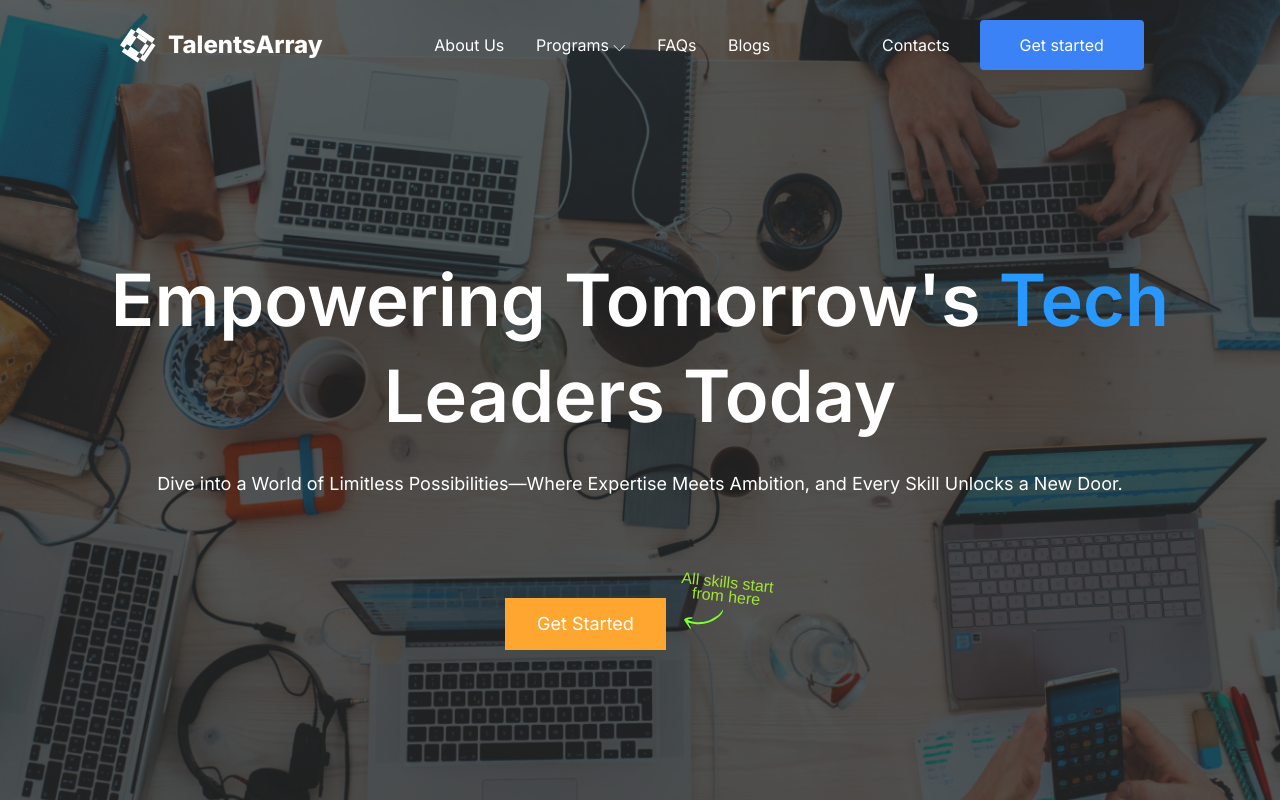
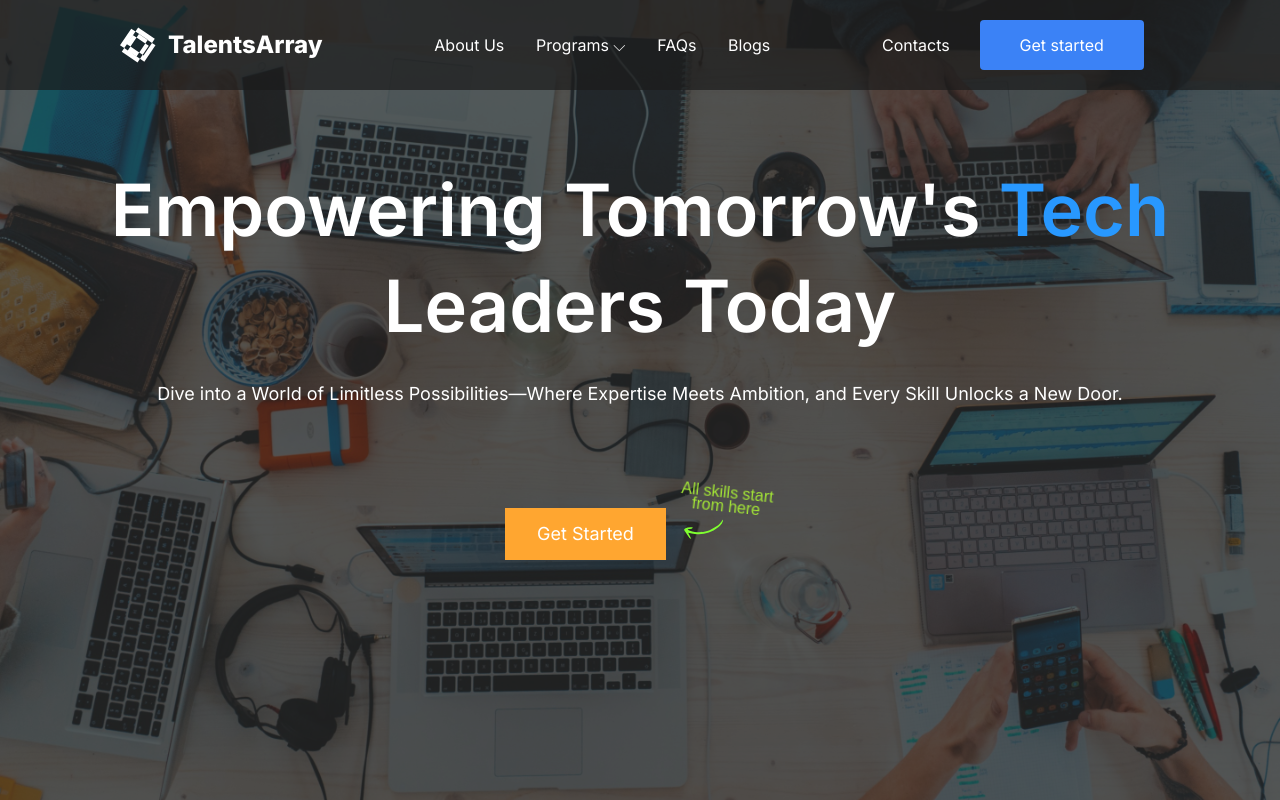
Before and after one commit to The-BigEazi-Concept/TalentBlocks-NextJs, a Next.js app: page / in a window 1280 px wide. Shown: the top 800 px of the page. Built offline with nearby package versions, Linux system fonts and the light colour scheme; a web font is replaced by a local one.

Commit message:
fixed hero and navbar bg, margin and postion

```diff
--- a/src/app/components/Hero.tsx
+++ b/src/app/components/Hero.tsx
@@ -5,7 +5,7 @@ const Hero = () => {
     <header className="bg-[url('/img/hero.jpg')] bg-center bg-no-repeat bg-cover ">
       <div className="pb-[252px] bg-black bg-opacity-70 flex-col justify-start gap-[162px]">
         <Navbar />
-        <div className="mx-[110px] flex-col justify-center text-white">
+        <div className="mx-[110px] pt-[162px] flex-col justify-center text-white">
           <h1 className="text-center text-8xl font-[600] ">
             Empowering Tomorrow's <span className="text-primary">Tech</span>{" "}
             Leaders Today
--- a/src/app/components/Navbar.tsx
+++ b/src/app/components/Navbar.tsx
@@ -42,7 +42,7 @@ const menuItems: MenuItem[] = [
 
 const Navbar = () => {
   return (
-    <nav className="static flex items-center justify-between h-[90px] mb-[162px] px-[120px] py-[40px] text-white">
+    <nav className="fixed bg-black bg-opacity-70 flex items-center justify-between h-[90px] w-[100%] mb-[162px] px-[120px] py-[40px] text-white">
       <Link href="/">
         <div className="items-center gap-3 flex mr-20">
           <Image
```
